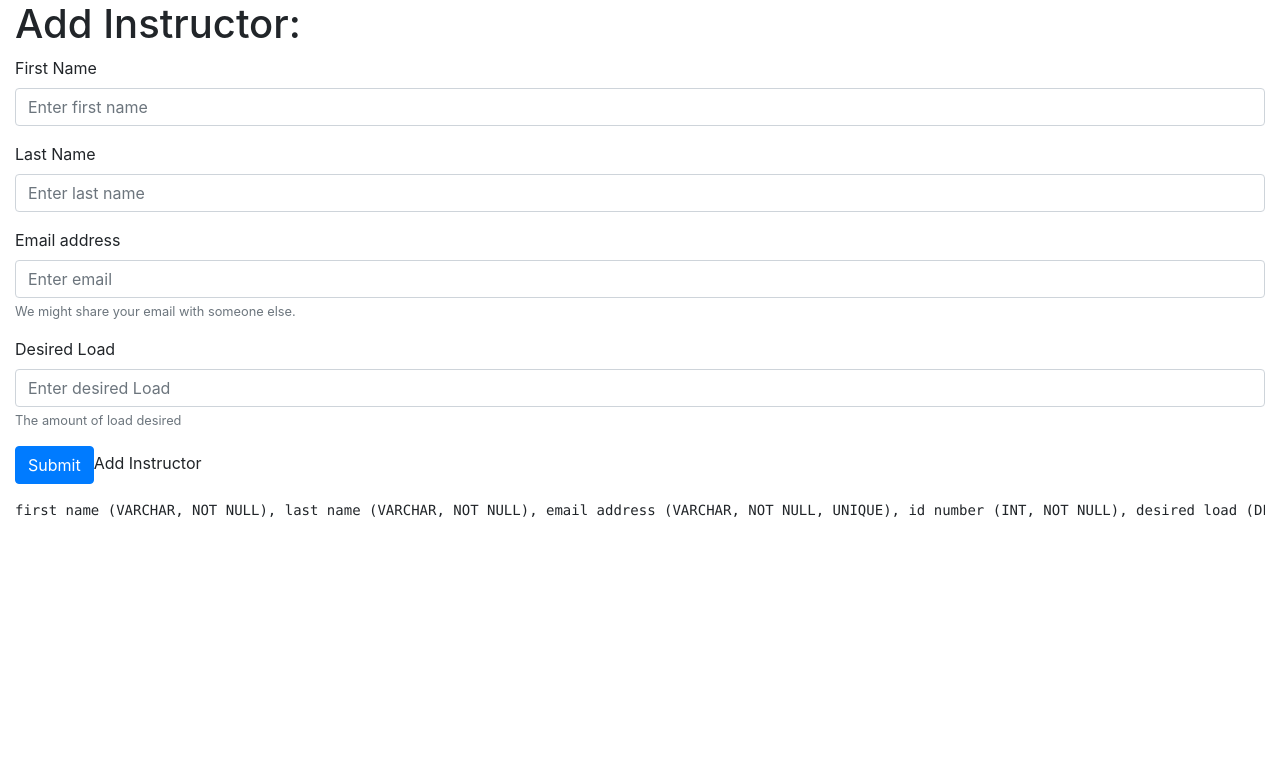
After one commit to gruntygap/hirola-database-site, a Flask app: page /add-instructor in a window 1280 px wide. The commit adds this page. Shown: the top 783 px of the page. Run offline with Flask 2, Linux system fonts and the light colour scheme; some libraries are stand-ins or nearby versions.

Commit message:
Added base html for input

```diff
--- a/app/__init__.py
+++ b/app/__init__.py
@@ -1,7 +1,35 @@
-from flask import Flask, render_template
+from flask import Flask, render_template, request
 
 app = Flask(__name__)
 
 @app.route('/')
 def landing_page():
     return render_template('index.html')
+
+@app.route('/add-instructor')
+def add_instructor():
+    return render_template('add-instructor.html')
+
+@app.route('/add-course')
+def add_course():
+    return render_template('add-course.html')
+
+@app.route('/add-section')
+def add_section():
+    return render_template('add-section-course.html')
+
+@app.route('/assign-course-instructor')
+def assign_course_instructor():
+    return render_template('assign-course-instructor.html')
+
+@app.route('/assign-course-mod')
+def assign_course_mod():
+    return render_template('assign-course-mod.html')
+
+@app.route("/somewhere_else", methods=['POST'])
+def receive_post():
+	recieve = request.form
+	for key, value in recieve.items():
+		print(key)
+		print(value)
+	return render_template('show_data_sent.html', recieve=recieve)
--- /dev/null
+++ b/app/templates/add-instructor.html
@@ -0,0 +1,36 @@
+<html>
+
+<head>
+    <link rel="stylesheet" href="https://stackpath.bootstrapcdn.com/bootstrap/4.1.3/css/bootstrap.min.css" integrity="sha384-MCw98/SFnGE8fJT3GXwEOngsV7Zt27NXFoaoApmYm81iuXoPkFOJwJ8ERdknLPMO" crossorigin="anonymous">
+    <script src="https://stackpath.bootstrapcdn.com/bootstrap/4.1.3/js/bootstrap.min.js" integrity="sha384-ChfqqxuZUCnJSK3+MXmPNIyE6ZbWh2IMqE241rYiqJxyMiZ6OW/JmZQ5stwEULTy" crossorigin="anonymous"></script>
+</head>
+
+<body>
+    <div class="container-fluid">
+        <h1>Add Instructor:</h1>
+        <form action="/somewhere_else" method="post" role="form" enctype="multipart/form-data">
+            <div class="form-group">
+                <label for="firstNameInput">First Name</label>
+                <input type="text" class="form-control" id="firstNameInput" name="firstNameInput" placeholder="Enter first name">
+            </div>
+            <div class="form-group">
+                <label for="lastNameInput">Last Name</label>
+                <input type="text" class="form-control" id="lastNameInput" name="lastNameInput" placeholder="Enter last name">
+            </div>
+            <div class="form-group">
+                <label for="exampleInputEmail1">Email address</label>
+                <input type="email" class="form-control" id="exampleInputEmail1" name="exampleInputEmail1" aria-describedby="emailHelp" placeholder="Enter email">
+                <small id="emailHelp" class="form-text text-muted">We might share your email with someone else.</small>
+            </div>
+            <div class="form-group">
+                <label for="desiredLoadInput">Desired Load</label>
+                <input type="text" class="form-control" id="desiredLoadInput" name="desiredLoadInput" aria-describedby="loadHelp" placeholder="Enter desired Load">
+                <small id="loadHelp" class="form-text text-muted">The amount of load desired</small>
+            </div>
+            <input type="submit" value="Submit" class="btn btn-primary">Add Instructor</input>
+        </form>
+        <pre><code>first name (VARCHAR, NOT NULL), last name (VARCHAR, NOT NULL), email address (VARCHAR, NOT NULL, UNIQUE), id number (INT, NOT NULL), desired load (DECIMAL, Default value 0, NOT NULL)</pre></code>
+    </div>
+</body>
+
+</html>
```
Also changed, not shown: app/templates/add-course.html (added, +35 -0 lines), app/templates/add-section-course.html (added, +14 -0 lines), app/templates/assign-course-instructor.html (added, +14 -0 lines), app/templates/assign-course-mod.html (added, +14 -0 lines), app/templates/index.html (+115 -2 lines), app/templates/show_data_sent.html (added, +16 -0 lines).
